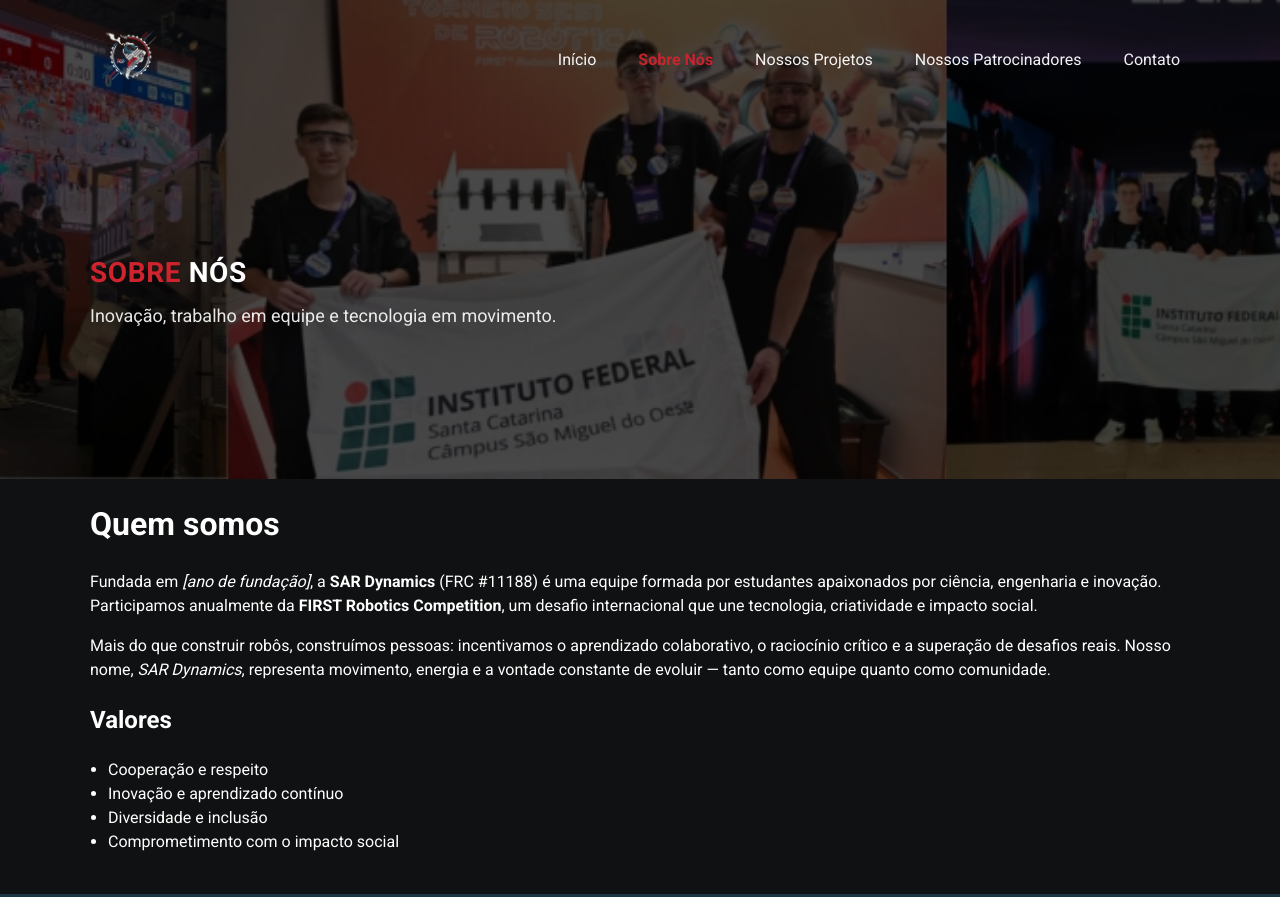
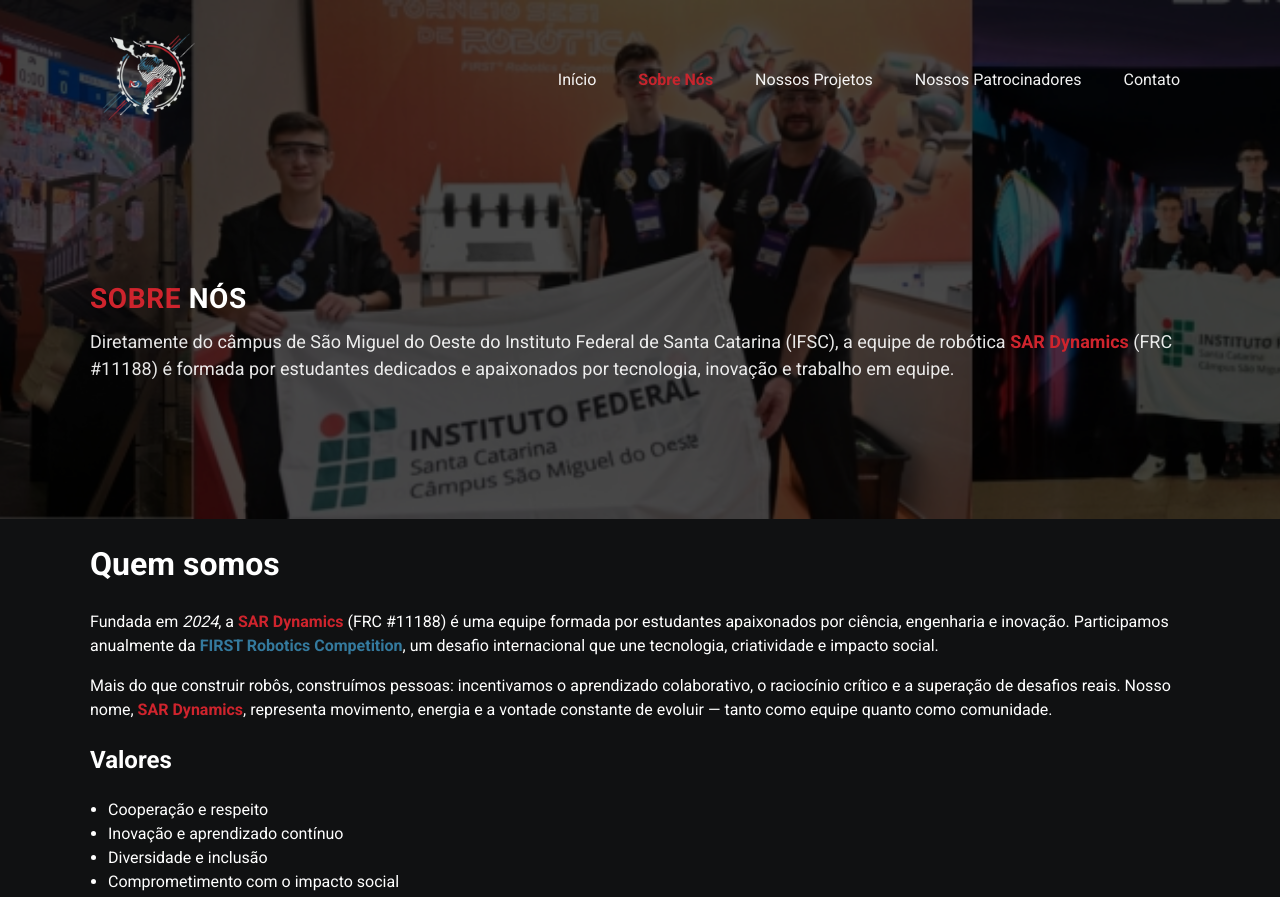
Before and after one commit to Gabrielassis134/FRC-11188-Site, a plain HTML site: page sobre.html in a window 1280 px wide. Shown: the top 897 px of the page. Drawn offline with Linux system fonts and the light colour scheme.

Commit message:
Ajustes no cabeçalho

```diff
--- a/css/style.css
+++ b/css/style.css
@@ -32,6 +32,16 @@ body {
    -webkit-font-smoothing: antialiased;
    -moz-osx-font-smoothing: grayscale;
    line-height: 1.5;
+}
+
+#logo {
+   height: 100px;
+   transition: 0.3s;
+}
+
+#logo:hover {
+   opacity: 0.5;
+   transition: 0.3s;
 }
 
 /* container central */
@@ -219,6 +229,10 @@ a {
    font-size: 18px;
 }
 
+.accent {
+   color: #347A9E;
+   font-weight: 700;
+}
 .accent2 {
    color: #CF242D;
    font-weight: 700;
--- a/sobre.html
+++ b/sobre.html
@@ -55,7 +55,7 @@
             <div class="hero-content container">
                <h1><span class="accent2">SOBRE</span> NÓS</h1>
                <p class="lead">
-                  Inovação, trabalho em equipe e tecnologia em movimento.
+                  Diretamente do câmpus de São Miguel do Oeste do Instituto Federal de Santa Catarina (IFSC), a equipe de robótica <span class="accent2">SAR Dynamics</span> (FRC #11188) é formada por estudantes dedicados e apaixonados por tecnologia, inovação e trabalho em equipe.
                </p>
             </div>
          </div>
@@ -66,18 +66,18 @@
          <h1>Quem somos</h1>
 
          <p>
-            Fundada em <em>[ano de fundação]</em>, a
-            <strong>SAR Dynamics</strong> (FRC #11188) é uma equipe formada por
+            Fundada em <em>2024</em>, a
+            <span class="accent2">SAR Dynamics</span> (FRC #11188) é uma equipe formada por
             estudantes apaixonados por ciência, engenharia e inovação.
             Participamos anualmente da
-            <strong>FIRST Robotics Competition</strong>, um desafio
+            <span class="accent">FIRST Robotics Competition</span>, um desafio
             internacional que une tecnologia, criatividade e impacto social.
          </p>
 
          <p>
             Mais do que construir robôs, construímos pessoas: incentivamos o
             aprendizado colaborativo, o raciocínio crítico e a superação de
-            desafios reais. Nosso nome, <em>SAR Dynamics</em>, representa
+            desafios reais. Nosso nome, <span class="accent2">SAR Dynamics</span>, representa
             movimento, energia e a vontade constante de evoluir — tanto como
             equipe quanto como comunidade.
          </p>
```
Also changed, not shown: contato.html (+3 -2 lines).
